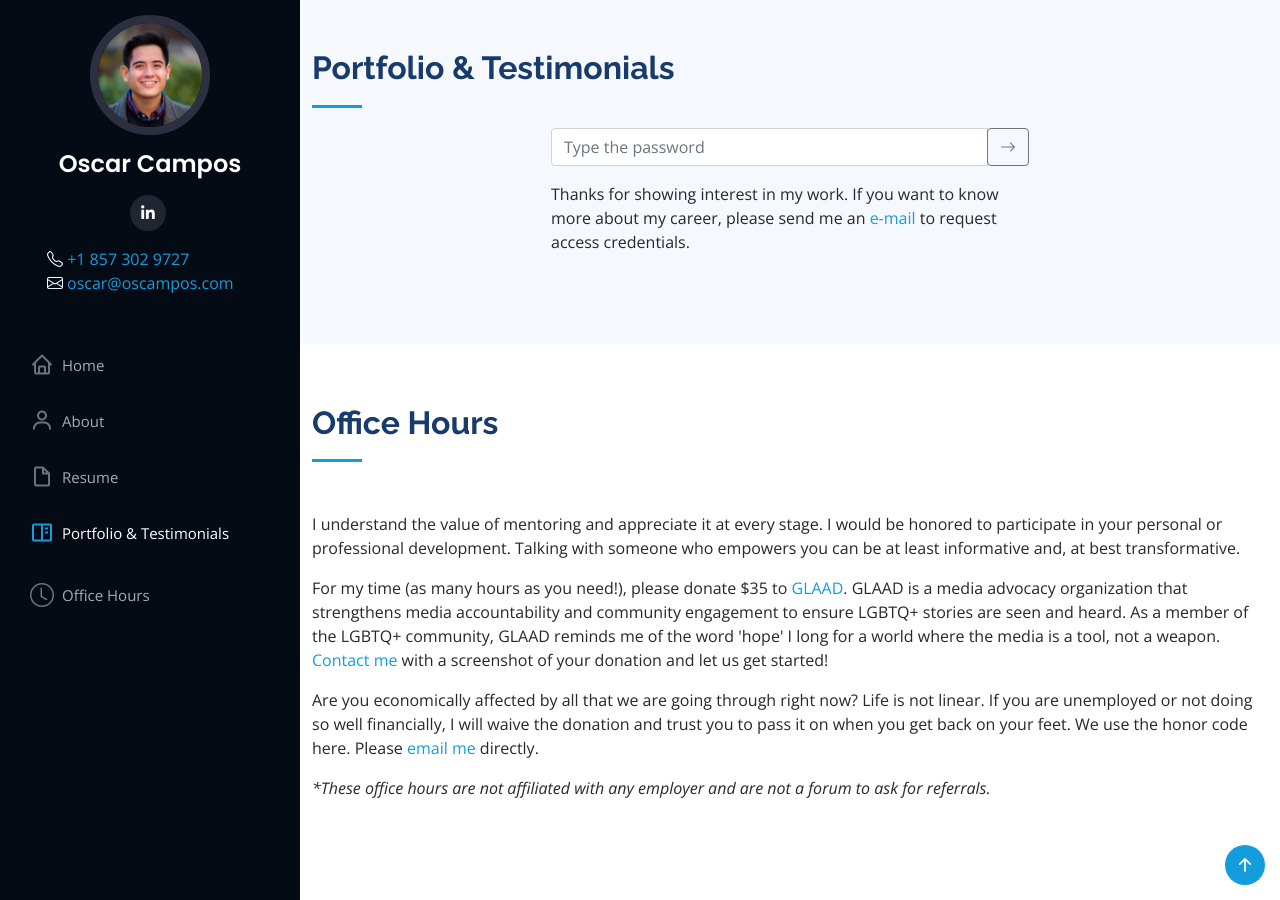
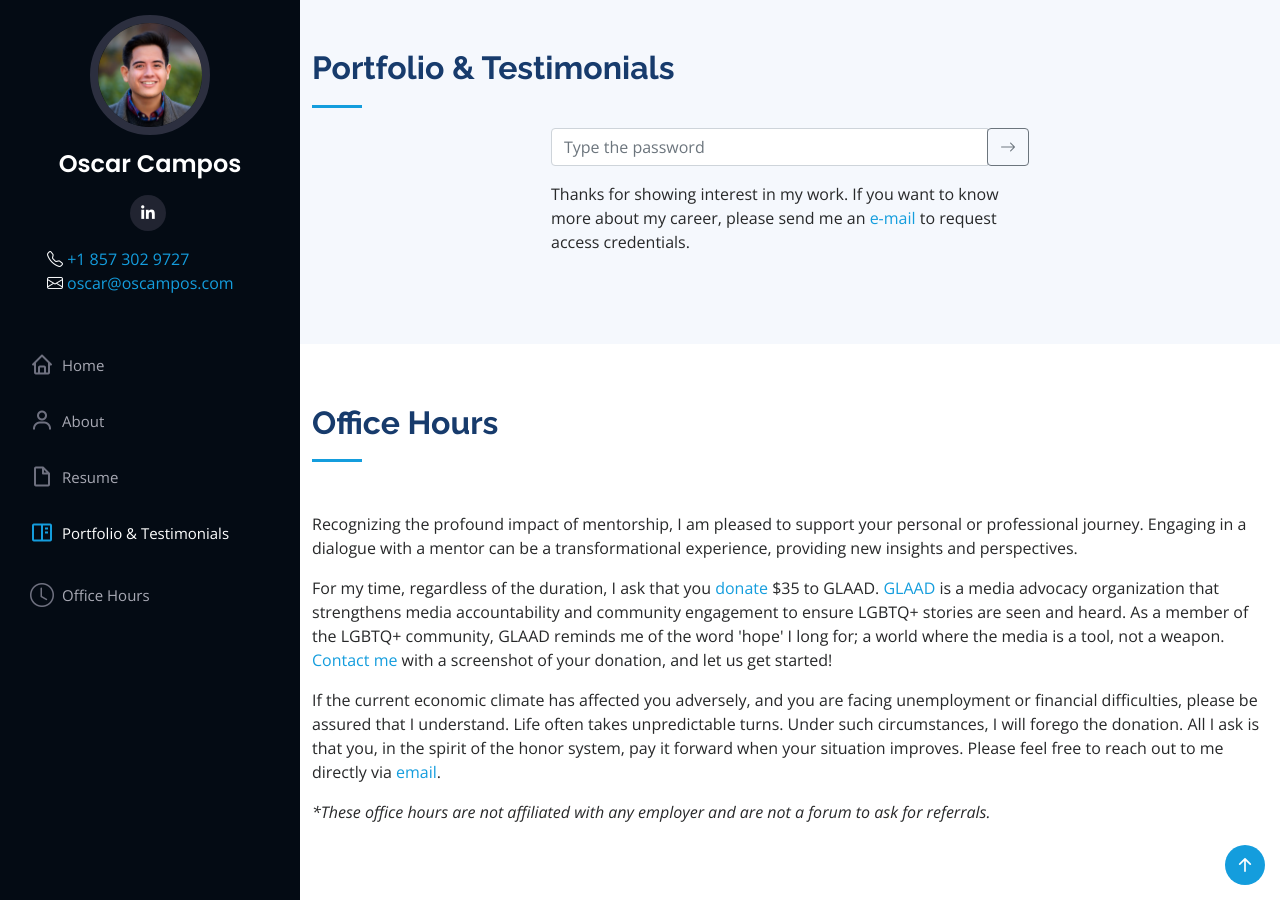
Before and after one commit to parguita/parguita.github.io, a Jekyll site: the page oscar/index.html, which Jekyll copies as it is, in a window 1280 px wide and 900 px high, scrolled down 3244 px. Built offline with Jekyll 4.4.1, drawn with Linux system fonts in a browser that asks for light colours.

Commit message:
Changes to Office Hours text

```diff
--- a/oscar/index.html
+++ b/oscar/index.html
@@ -523,25 +523,25 @@
           <h2>Office Hours</h2>
         </div>
         <p>
-          I understand the value of mentoring and appreciate it at every stage.
-          I would be honored to participate in your personal or professional development.
-          Talking with someone who empowers you can be at least informative and, at best transformative.
+          Recognizing the profound impact of mentorship, I am pleased to support your personal or professional journey.
+          Engaging in a dialogue with a mentor can be a transformational experience, providing new insights and perspectives.
         </p>
         <p>
-          For my time (as many hours as you need!), please donate $35 to <a href="https://www.glaad.org/about">GLAAD</a>.
-          GLAAD is a media advocacy organization that strengthens media accountability and community
-          engagement to ensure LGBTQ+ stories are seen and heard. As a member of the LGBTQ+ community,
-          GLAAD reminds me of the word 'hope' I long for a world where the media is a tool, not a weapon.
-          <a href="mailto:oscar@oscampos.com">Contact me</a>  with a screenshot of your donation and let us get started!
+          For my time, regardless of the duration, I ask that you <a href="https://give.glaad.org/page/51921/donate/1">donate</a> $35
+          to GLAAD. <a href="https://www.glaad.org/about">GLAAD</a> is a media advocacy organization that strengthens media accountability
+          and community engagement to ensure LGBTQ+ stories are seen and heard. As a member of the LGBTQ+ community, GLAAD reminds me of
+          the word 'hope' I long for; a world where the media is a tool, not a weapon.
+          <a href="mailto:oscar@oscampos.com">Contact me</a> with a screenshot of your donation, and let us get started!
         </p>
         <p>
-          Are you economically affected by all that we are going through right now? Life is not linear.
-          If you are unemployed or not doing so well financially, I will waive the donation and trust you
-          to pass it on when you get back on your feet. We use the honor code here.
-          Please <a href="mailto:oscar@oscampos.com">email me</a> directly.</p>
+          If the current economic climate has affected you adversely, and you are facing unemployment or financial difficulties,
+          please be assured that I understand. Life often takes unpredictable turns. Under such circumstances,
+          I will forego the donation. All I ask is that you, in the spirit of the honor system, pay it forward when your situation
+          improves. Please feel free to reach out to me directly via <a href="mailto:oscar@oscampos.com">email</a>.
+
+
         <p>
-          <i>*These office hours are not affiliated with any employer and are not a
-          forum to ask for referrals.</i>
+          <i>*These office hours are not affiliated with any employer and are not a forum to ask for referrals.</i>
         </p>
       </div>
     </section>
```
